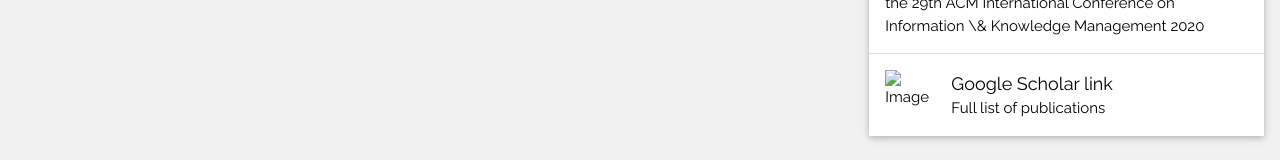
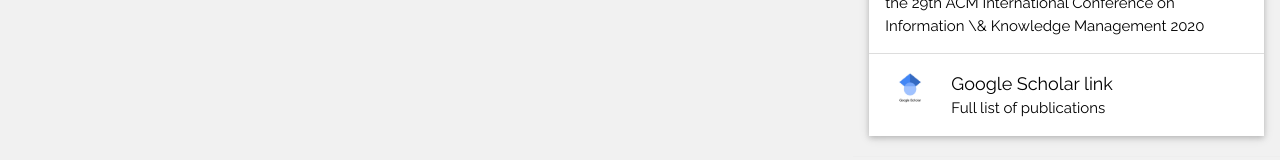
Before and after one commit to rituparna-13/rk, a plain HTML site: page index.html in a window 1280 px wide. Shown: the part 1596-1756 px from the top of the page. Drawn offline with nearby package versions, Linux system fonts and the light colour scheme.

Commit message:
Update index.html

```diff
--- a/index.html
+++ b/index.html
@@ -112,7 +112,7 @@ and is wrapped around the whole page content, except for the footer in this exam
         <span><i>Rituparna Khan, Michael Gubanov.</i>Proceedings of the 29th ACM International Conference on Information \& Knowledge Management 2020</span>
       </li>
        <li class="w3-padding-16 w3-hide-medium w3-hide-small">
-        <img src="" alt="Image" class="w3-left w3-margin-right" style="width:50px">
+        <img src="LogoGoogle.jpg" alt="Image" class="w3-left w3-margin-right" style="width:50px">
         <span class="w3-large"><a href="https://scholar.google.com/citations?user=4Y02FjoAAAAJ&hl=en"></a>Google Scholar link</a></span><br>
         <span>Full list of publications</span>
       </li>
```
